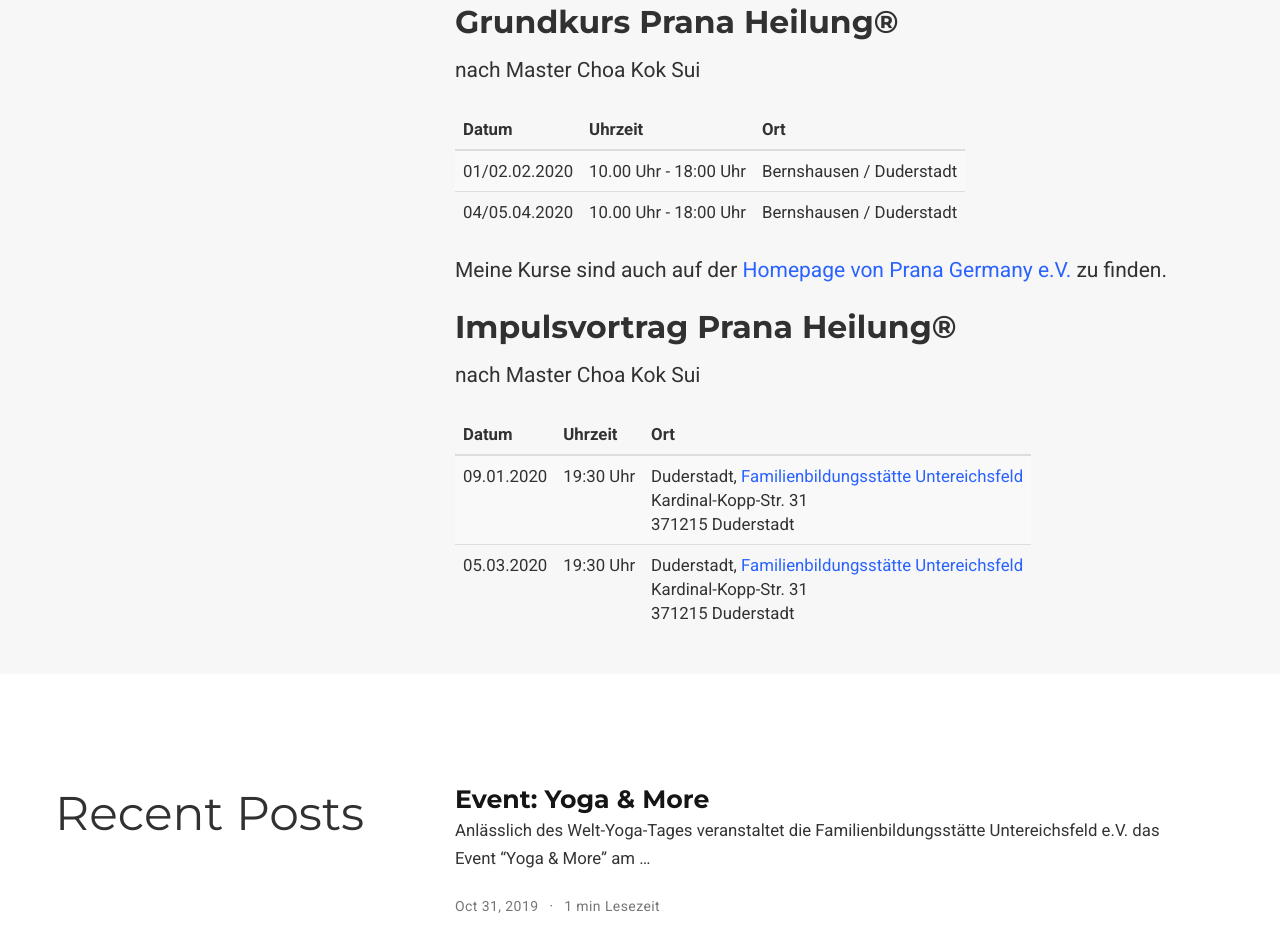
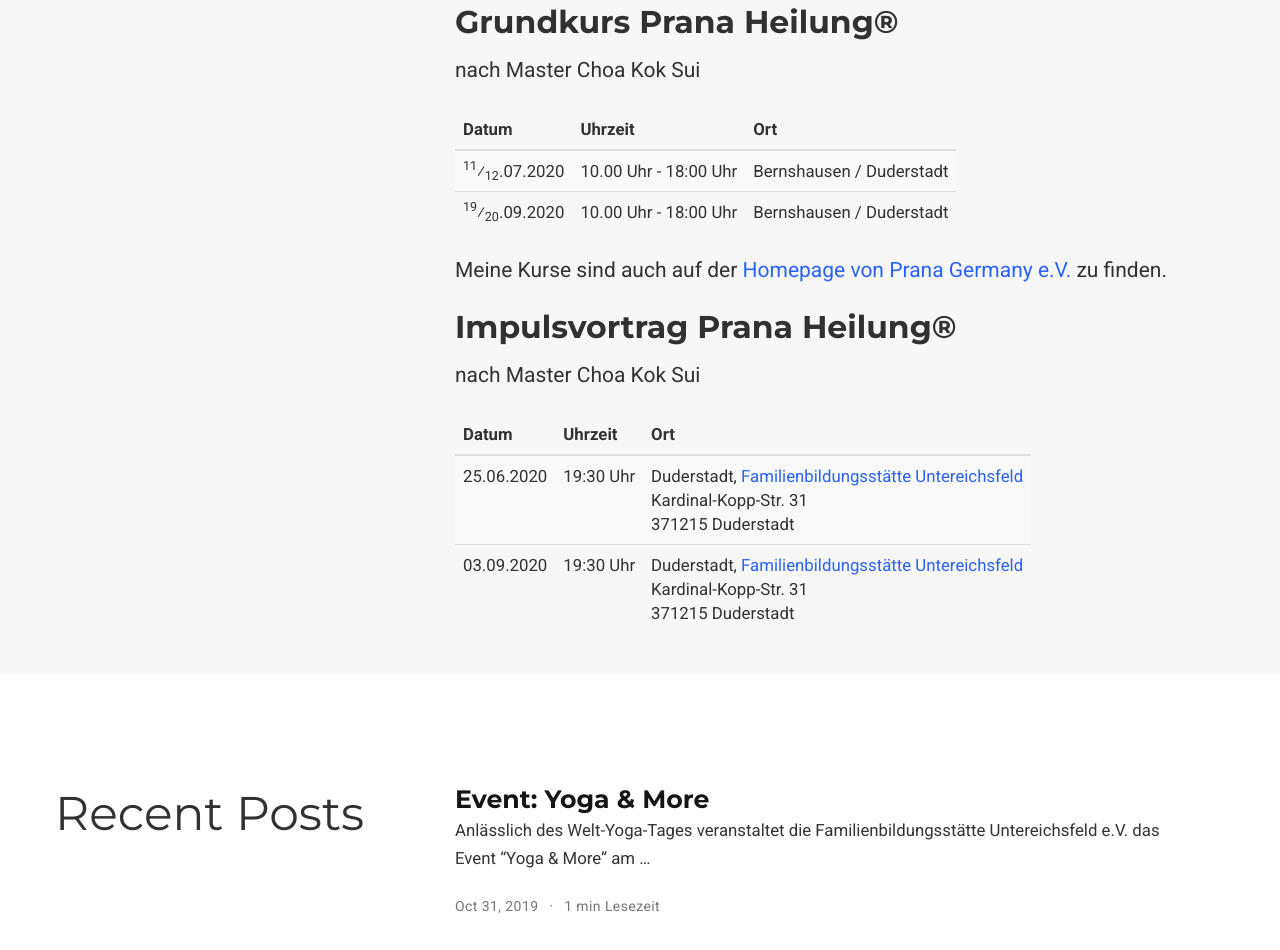
Before and after one commit to VolkerHasse/volkerhasse.github.io, a plain HTML site: page index.html in a window 1280 px wide. Shown: the part 9876-10826 px from the top of the page. Drawn offline with nearby package versions, Linux system fonts and the light colour scheme; some icons are missing.

Commit message:
CHG: Update Termine

```diff
--- a/index.html
+++ b/index.html
@@ -1258,13 +1258,13 @@ Umgebung begrüßen zu dürfen.</p>
 
 <tbody>
 <tr>
-<td>01/02.02.2020</td>
+<td><sup>11</sup>&frasl;<sub>12</sub>.07.2020</td>
 <td>10.00 Uhr - 18:00 Uhr</td>
 <td>Bernshausen / Duderstadt</td>
 </tr>
 
 <tr>
-<td>04/05.04.2020</td>
+<td><sup>19</sup>&frasl;<sub>20</sub>.09.2020</td>
 <td>10.00 Uhr - 18:00 Uhr</td>
 <td>Bernshausen / Duderstadt</td>
 </tr>
@@ -1288,13 +1288,13 @@ Umgebung begrüßen zu dürfen.</p>
 
 <tbody>
 <tr>
-<td>09.01.2020</td>
+<td>25.06.2020</td>
 <td>19:30 Uhr</td>
 <td>Duderstadt, <a href="https://www.familienbildung-untereichsfeld.de/startseite/index.html" target="_blank">Familienbildungsstätte Untereichsfeld</a> <br> Kardinal-Kopp-Str. 31 <br> 371215 Duderstadt</td>
 </tr>
 
 <tr>
-<td>05.03.2020</td>
+<td>03.09.2020</td>
 <td>19:30 Uhr</td>
 <td>Duderstadt, <a href="https://www.familienbildung-untereichsfeld.de/startseite/index.html" target="_blank">Familienbildungsstätte Untereichsfeld</a> <br> Kardinal-Kopp-Str. 31 <br> 371215 Duderstadt</td>
 </tr>
```
